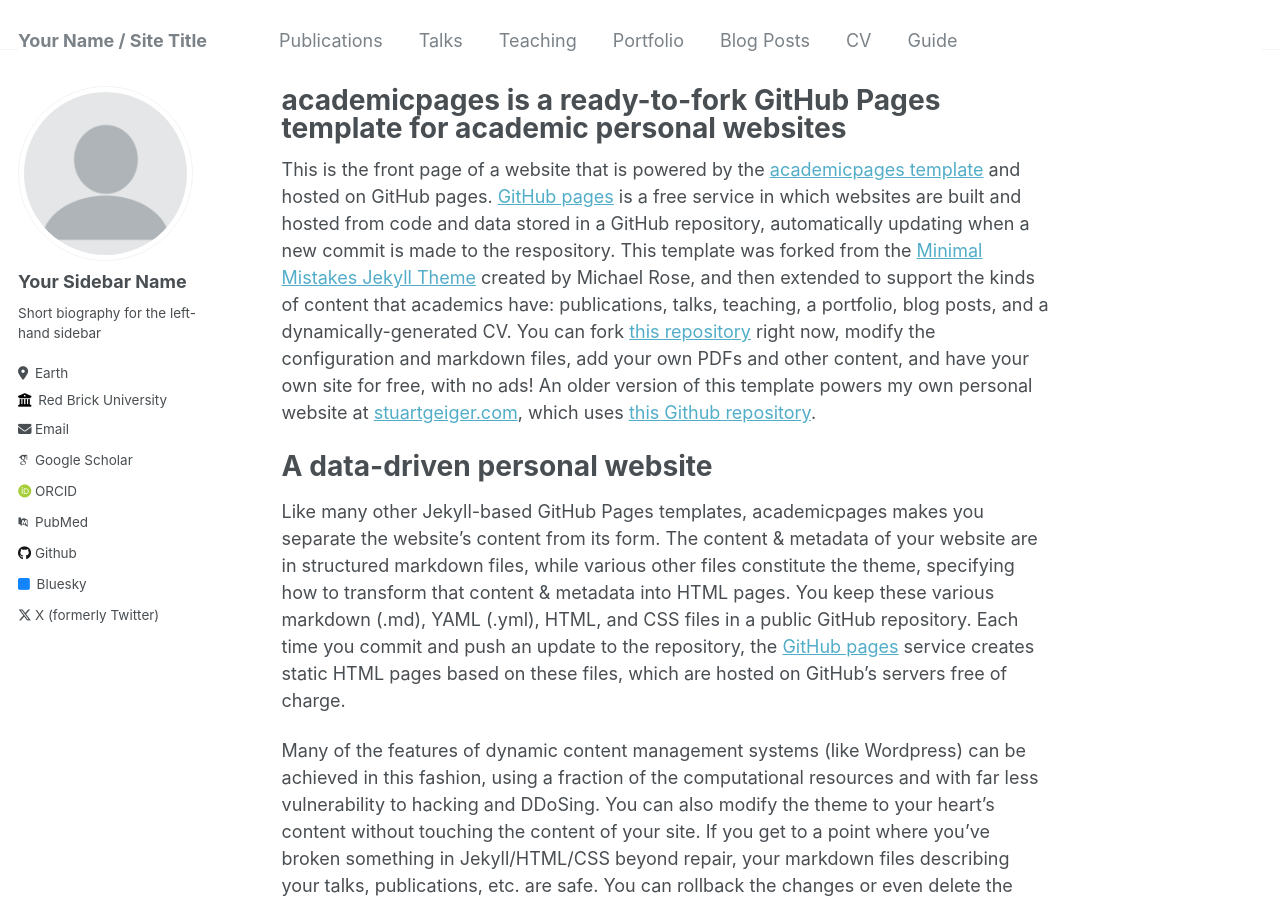
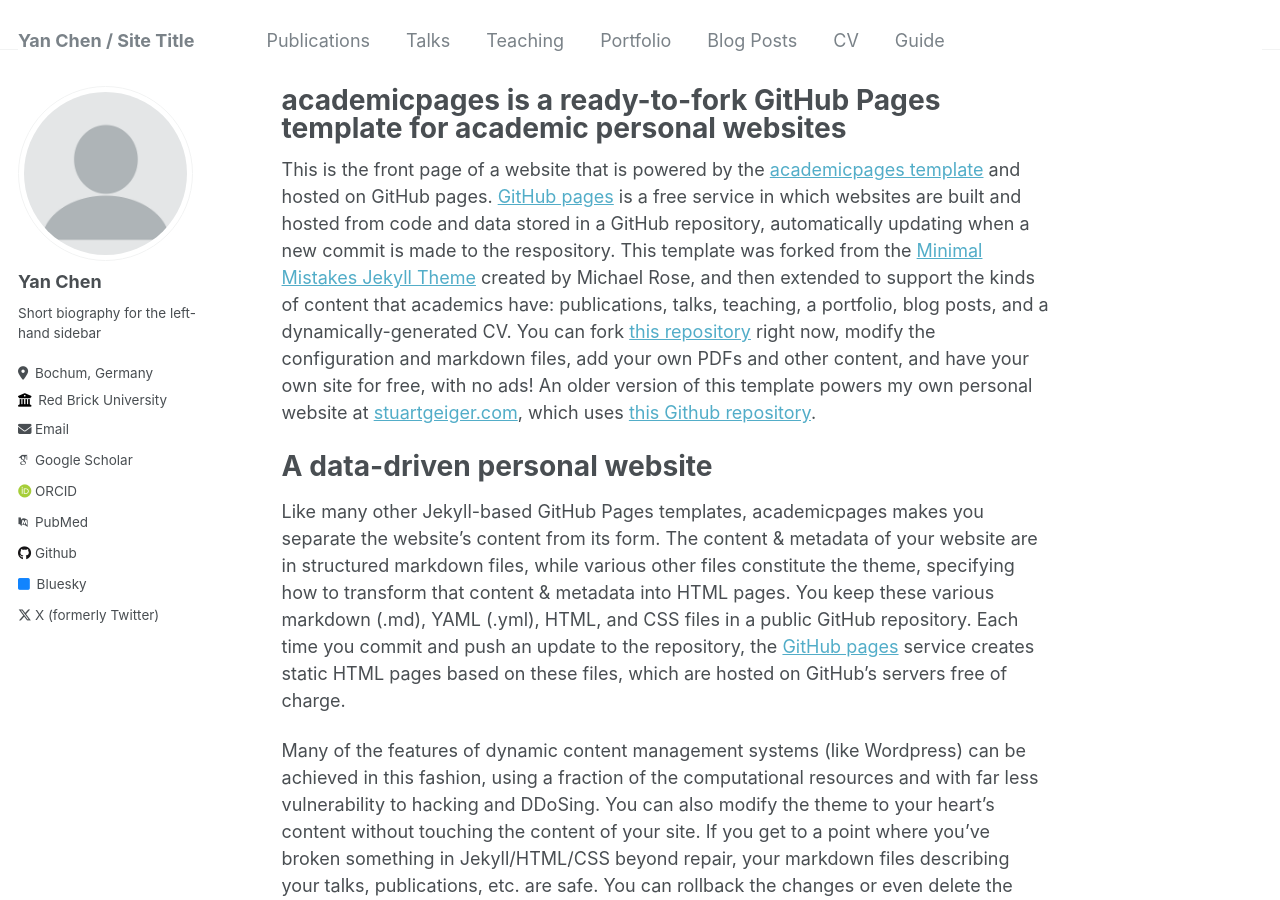
Before and after one commit to Yanni-Chen/Yanni-Chen.github.io, a Jekyll site: the page built from _pages/about.md, in a window 1280 px wide and 900 px high. Built offline with Jekyll 4.4.1, drawn with Linux system fonts in a browser that asks for light colours; some web fonts are replaced.

Commit message:
Update _config.yml

```diff
--- a/_config.yml
+++ b/_config.yml
@@ -8,7 +8,7 @@
 
 # Basic Site Settings
 locale                   : "en-US"
-title                    : "Your Name / Site Title"
+title                    : "Yan Chen / Site Title"
 title_separator          : "-"
 name                     : &name "Your Name"
 description              : &description "personal description"
@@ -22,10 +22,10 @@ repository               : "academicpages/academicpages.github.io"
 author:
   # Biographic information
   avatar           : "profile.png"
-  name             : "Your Sidebar Name"
+  name             : "Yan Chen"
   pronouns         : # example: "she/her"
   bio              : "Short biography for the left-hand sidebar"
-  location         : "Earth"
+  location         : "Bochum, Germany"
   employer         : "Red Brick University"
   uri              : # URL
   email            : "none@example.org"
```
